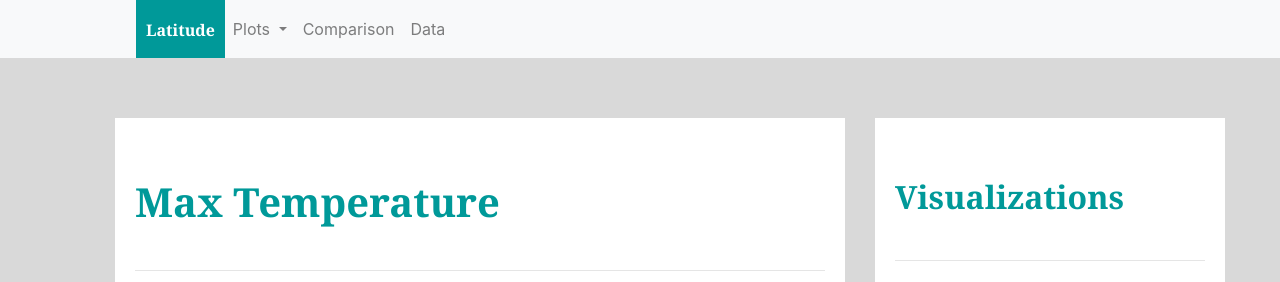
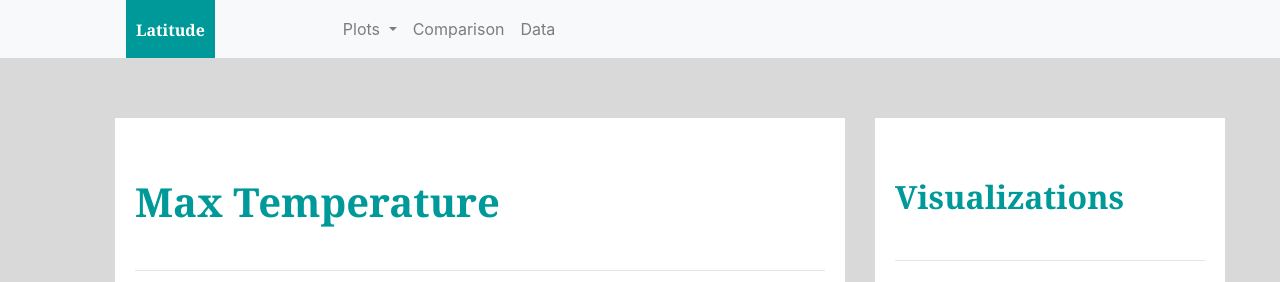
Before and after one commit to nabilq/nabilq.github.io, a plain HTML site: page VISUALIZATIONS/MAXTEMP.html in a window 1280 px wide. Shown: the top 282 px of the page. Drawn offline with nearby package versions, Linux system fonts and the light colour scheme.

Commit message:
Update style.css

```diff
--- a/VISUALIZATIONS/style.css
+++ b/VISUALIZATIONS/style.css
@@ -13,9 +13,15 @@
 
 
 
+.navbar-collapse{
+  margin-left:120px
+}
+
+
+
 .header{
   height: 60px;
-  margin-left:120px;
+  margin-left:110px;
   margin-top:-10px;
   margin-bottom: -8px;
   padding-top: 20px;
@@ -27,8 +33,6 @@
   font-family: Georgia, serif;
 
 }
-
-
 
 
 .box {
```
